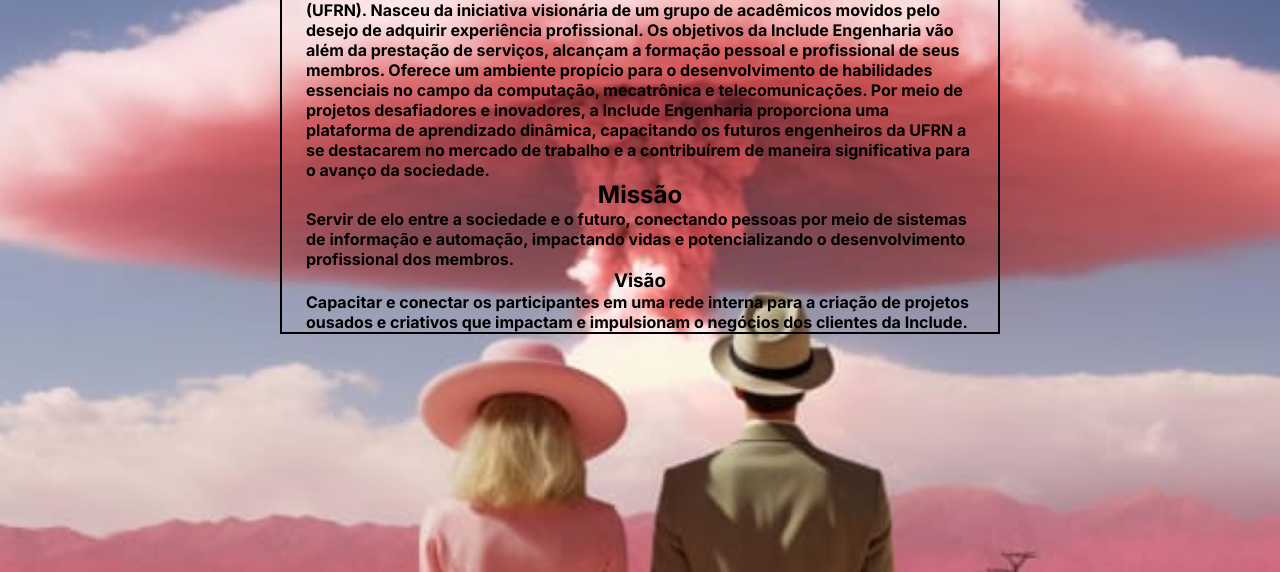
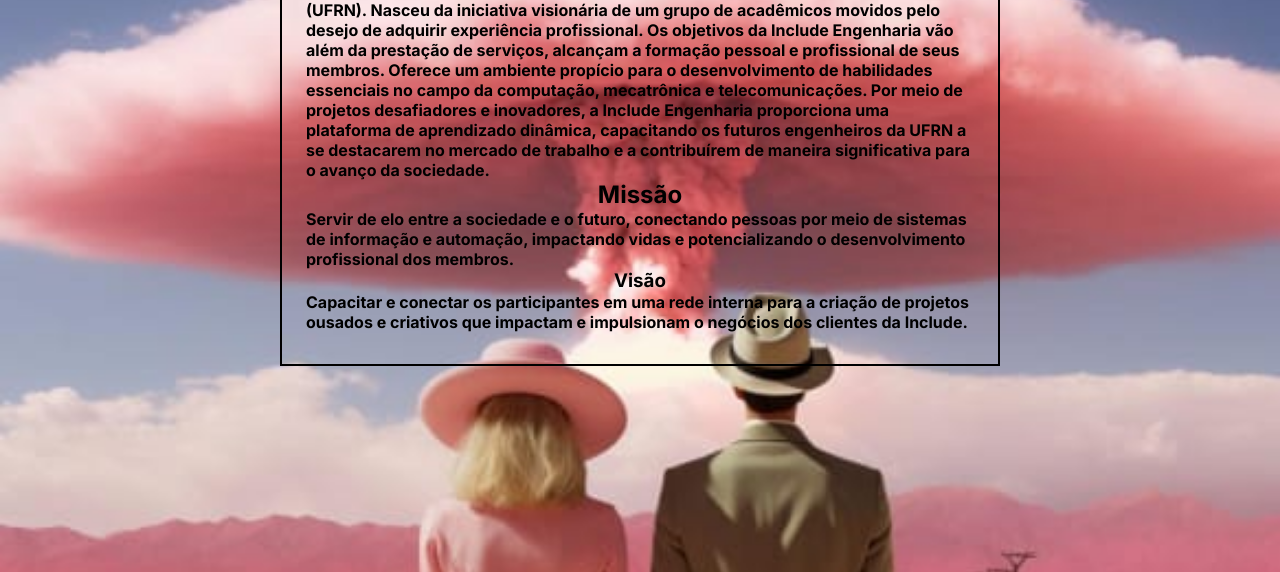
Before and after one commit to IaLeafar/Desafio-Include, a plain HTML site: page index.3.html in a window 1280 px wide. Shown: the part 228-800 px from the top of the page. Drawn offline with Linux system fonts and the light colour scheme.

Commit message:
Alteração na Página 3 (Include Engenharia), adição de 72px em Padding

```diff
--- a/index.3.html
+++ b/index.3.html
@@ -29,7 +29,9 @@
 </p>
 </div>
 <div id="container4"><h3>Visão</h3></div>
-<p>Capacitar e conectar  os participantes em uma rede interna para a criação de projetos ousados e criativos que impactam e impulsionam o negócios dos clientes da Include.</p>
+     <div id="container5">
+      <p>Capacitar e conectar  os participantes em uma rede interna para a criação de projetos ousados e criativos que impactam e impulsionam o negócios dos clientes da Include.</p>
+       </div>
    </div>
    </div>
    <script src="./script.3.js"></script>
--- a/style.3.css
+++ b/style.3.css
@@ -41,6 +41,9 @@ body * {
 #container4{
   text-align: center;
 }
+#container5{
+  padding: 0px 0px 32px 0px;
+}
 
 #title {
   text-align: center;
```
